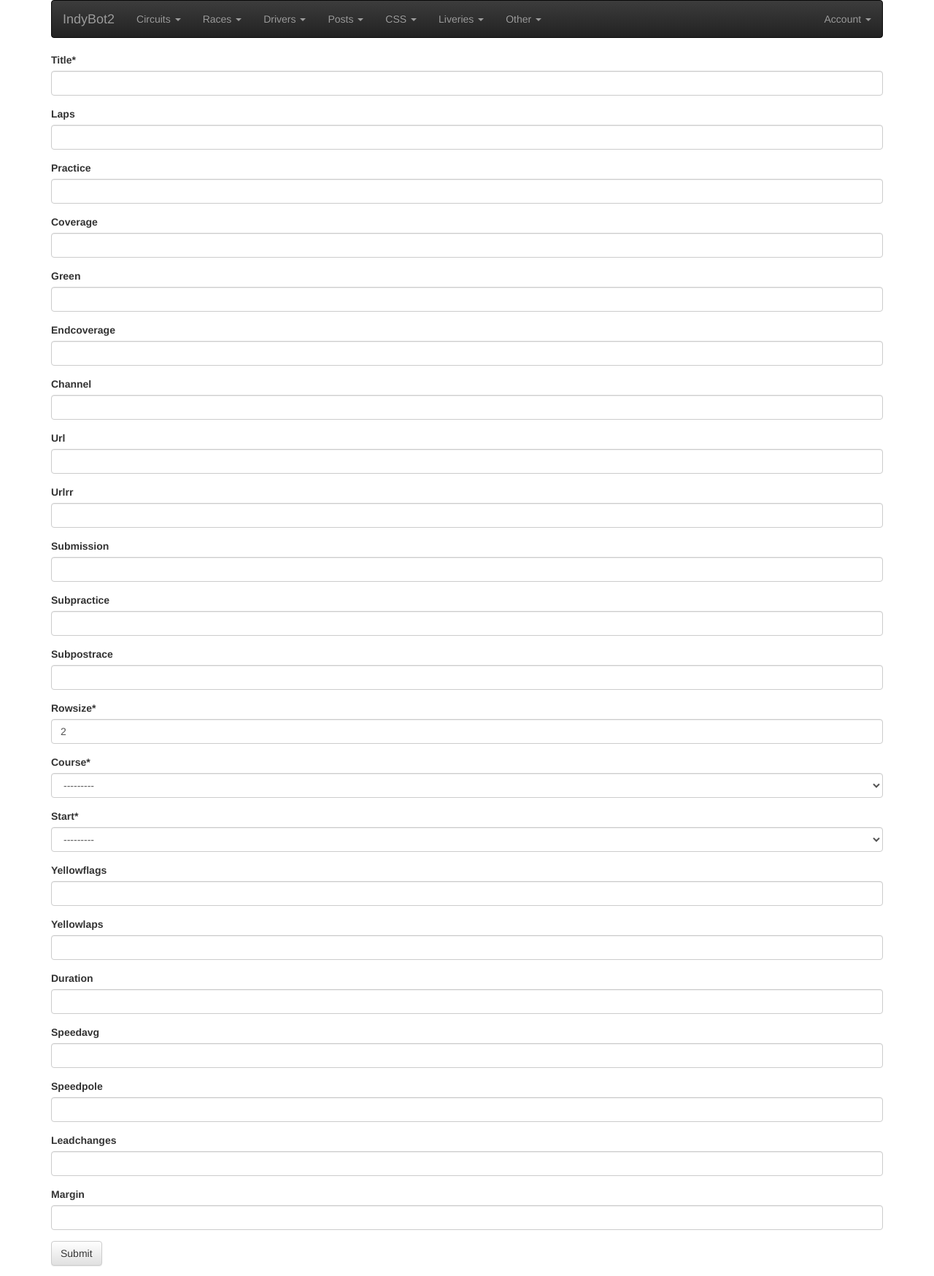
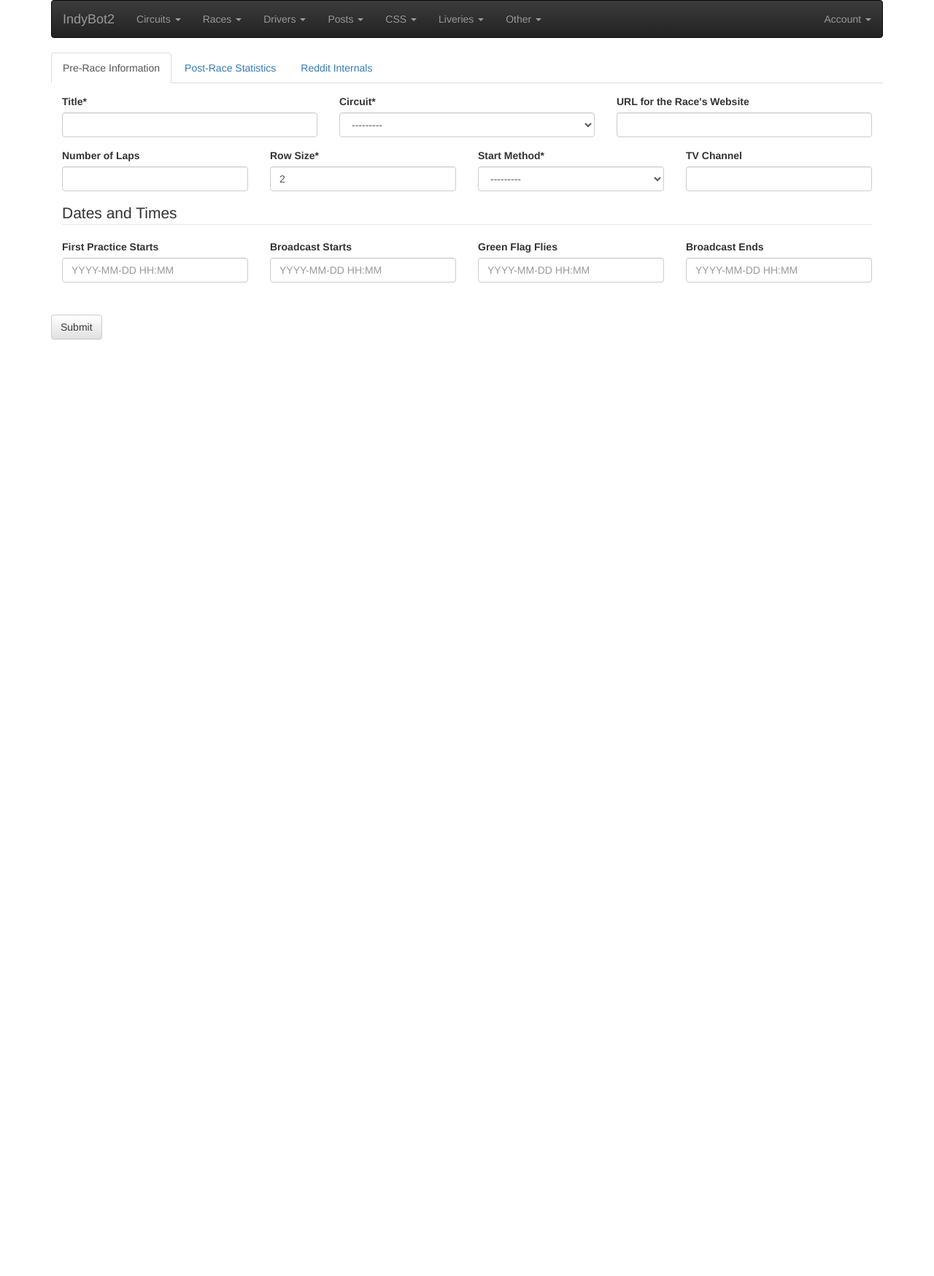
Before and after one commit to jestrella52/indybot, a Django app: page /race/create/ in a window 1280 px wide. Shown: the whole page at 73% size. After the commit the page ends 466 px from the top, so only its background shows below. Run offline with Django 3.2, Linux system fonts and the light colour scheme; a user stored in the database is signed in; data that the repository does not hold is empty; some libraries are stand-ins or nearby versions.

Commit message:
Installation of django-cris

```diff
--- a/manager/forms.py
+++ b/manager/forms.py
@@ -1,6 +1,9 @@
 from django import forms
 from bootstrap3_datetime.widgets import DateTimePicker
 from django.contrib.auth.models import User
+from crispy_forms.helper import FormHelper
+from crispy_forms.layout import Fieldset, Layout, Row
+from crispy_forms.bootstrap import Alert, AppendedText, Div, Field, TabHolder, Tab
 
 from .models import Country, Course, Driver, Post, Race, RedditAccount
 
@@ -26,10 +29,112 @@ class DriverForm(forms.ModelForm):
 
 
 class RaceForm(forms.ModelForm):
+    def __init__(self, *args, **kwargs):
+        super(RaceForm, self).__init__(*args, **kwargs)
+        self.helper = FormHelper(self)
+        self.helper.form_class = 'form-horizontal'
+
+        self.helper.layout = Layout(
+            TabHolder(
+                Tab('Pre-Race Information',
+                    Div(
+                        Div(Field('title'), css_class="col-md-4"),
+                        Div(Field('course'), css_class="col-md-4"),
+                        Div(Field('url'), css_class="col-md-4"),
+                        css_class="row"
+                    ),
+                    Div(
+                        Div(Field('laps'), css_class="col-md-3"),
+                        Div(Field('rowsize'), css_class="col-md-3"),
+                        Div(Field('start'), css_class="col-md-3"),
+                        Div(Field('channel'), css_class="col-md-3"),
+                        css_class="row"
+                    ),
+                    Fieldset("Dates and Times",
+                        Div(
+                            Div(Field('practice', placeholder="YYYY-MM-DD HH:MM"), css_class="col-md-3"),
+                            Div(Field('coverage', placeholder="YYYY-MM-DD HH:MM"), css_class="col-md-3"),
+                            Div(Field('green', placeholder="YYYY-MM-DD HH:MM"), css_class="col-md-3"),
+                            Div(Field('endcoverage', placeholder="YYYY-MM-DD HH:MM"), css_class="col-md-3"),
+                            css_class="row"
+                        ),
+                    ),
+                    css_class="fade in"
+                ),
+                Tab('Post-Race Statistics',
+                    'urlrr',
+                    Div(
+                        Div(AppendedText('duration', "seconds"), css_class="col-md-4"),
+                        Div(Field('yellowflags'), css_class="col-md-4"),
+                        Div(Field('yellowlaps'), css_class="col-md-4"),
+                        css_class="row"
+                    ),
+                    Div(
+                        Div(AppendedText('speedavg', "mph"), css_class="col-md-3"),
+                        Div(AppendedText('speedpole', "mph"), css_class="col-md-3"),
+                        Div(AppendedText('margin', "seconds"), css_class="col-md-3"),
+                        Div(Field('leadchanges'), css_class="col-md-3"),
+                        css_class="row"
+                    ),
+                    css_class="fade"
+                ),
+                Tab('Reddit Internals',
+                    Alert(content="<strong>Wait a second!</strong> &nbsp;Changing anything on this page could make IndyBot do some weird shit. &nbsp; So... &nbsp; Don't.", css_class="alert-danger"),
+                    Fieldset("Practice Thread",
+                        Div(
+                            Div(Field('subpractice'), css_class="col-md-2"),
+                            Div(Field('urlpractice'), css_class="col-md-10"),
+                            css_class="row"
+                        ),
+                    ),
+                    Fieldset("Race Thread",
+                        Div(
+                            Div(Field('submission'), css_class="col-md-2"),
+                            Div(Field('urlrace'), css_class="col-md-10"),
+                            css_class="row"
+                        ),
+                    ),
+                    Fieldset("Post-Race Thread",
+                        Div(
+                            Div(Field('subpostrace'), css_class="col-md-2"),
+                            Div(Field('urlpostrace'), css_class="col-md-10"),
+                            css_class="row"
+                        ),
+                    ),
+                    css_class="fade"
+                )
+            )
+        )
 
     class Meta:
         model = Race
-        fields = ('title', 'laps', 'practice', 'coverage', 'green', 'endcoverage', 'channel', 'url', 'urlrr', 'submission', 'subpractice', 'subpostrace', 'rowsize', 'course', 'start', 'yellowflags', 'yellowlaps', 'duration', 'speedavg', 'speedpole', 'leadchanges', 'margin')
+        fields = ('title', 'laps', 'practice', 'coverage', 'green', 'endcoverage', 'channel', 'url', 'urlrr', 'submission', 'subpractice', 'subpostrace', 'urlrace', 'urlpractice', 'urlpostrace', 'rowsize', 'course', 'start', 'yellowflags', 'yellowlaps', 'duration', 'speedavg', 'speedpole', 'leadchanges', 'margin')
+        labels = {
+            'laps': "Number of Laps",
+            'practice': "First Practice Starts",
+            'coverage': "Broadcast Starts",
+            'green': "Green Flag Flies",
+            'endcoverage': "Broadcast Ends",
+            'channel': "TV Channel",
+            'url': "URL for the Race's Website",
+            'urlrr': "This Race's URL on Racing-Reference",
+            'rowsize': "Row Size",
+            'course': "Circuit",
+            'start': "Start Method",
+            'yellowflags': "Number of Caution Periods",
+            'yellowlaps': "Total Laps Under Caution",
+            'duration': "Race Duration",
+            'speedavg': "Average Speed",
+            'speedpole': "Pole Speed",
+            'leadchanges': "Number of Lead Changes",
+            'margin': "Margin of Victory",
+            'subpractice': "SubID",
+            'urlpractice': "URL",
+            'submission': "SubID",
+            'urlrace': "URL",
+            'subpostrace': "SubID",
+            'urlpostrace': "URL"
+        }
 
 
 class RedditAccountForm(forms.ModelForm):
--- a/manager/templates/raceEdit.html
+++ b/manager/templates/raceEdit.html
@@ -8,7 +8,7 @@
 {% if error_message %}<p><strong>{{ error_message }}</strong></p>{% endif %}
 <form method="POST" class="race-form">
 {% csrf_token %}
-{{ form|crispy }}
+{% crispy form %}
 <input type="submit" value="Submit" class="save btn btn-default"/>
 </form>
 {% endblock %}
```
